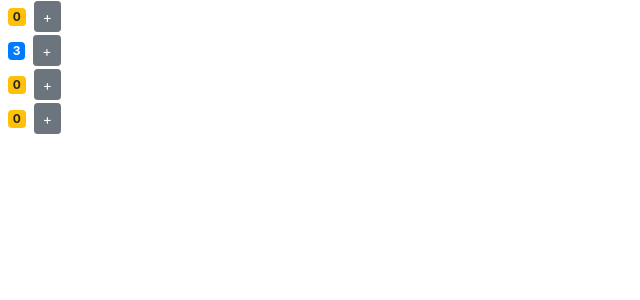
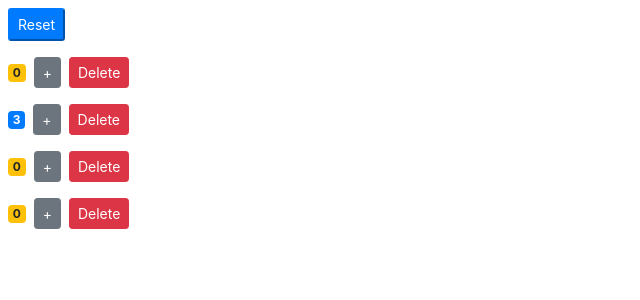
Before and after one commit to gabpoiss/React_With_Mosh, a React (Create React App) app in the folder counter-app/: page / in a window 1280 px wide. Shown: the top 300 px of the page, without its empty margins (0-640 px from the left). Built offline with nearby package versions, Linux system fonts and the light colour scheme.

Commit message:
Created a Delete button. A counters Class that inherites from the Counter Class. Counters is the parent and Counter is the child

```diff
--- /dev/null
+++ b/counter-app/src/components/Email_form.jsx
@@ -0,0 +1,18 @@
+import React, { Component } from "react";
+
+class Email extends Component {
+  state = {};
+  render() {
+    return (
+      <div className="form-group">
+        <label htmlFor="exampleInputEmail1">Email address</label>
+        {/* <input type="email" className="form-control" id="exampleInputEmail1" aria-describedby="emailHelp" placeholder="Enter email"> */}
+        <small id="emailHelp" className="form-text text-muted">
+          We'll never share your email with anyone else.
+        </small>
+      </div>
+    );
+  }
+}
+
+export default Email;
--- a/counter-app/src/components/counter.jsx
+++ b/counter-app/src/components/counter.jsx
@@ -2,7 +2,7 @@ import React, { Component } from "react";
 
 class Counter extends Component {
   state = {
-    count: this.props.value
+    value: this.props.counter.value
   };
 
   // constructor(props) {
@@ -21,25 +21,30 @@ class Counter extends Component {
         >
           +
         </button>
+        <button
+          onClick={() => this.props.onDelete(this.props.counter.id)}
+          className="btn btn-danger btn-sm m-2"
+        >
+          Delete
+        </button>
       </div>
     );
   }
 
   handleIncrement = product => {
     // this.setState changes the properties in the state and lets know React.
-    console.log(product);
-    this.setState({ count: this.state.count + 1 });
+    this.setState({ value: this.state.value + 1 });
   };
 
   getBadgeClasses() {
     let classes = "badge m-2 badge-";
-    classes += this.state.count === 0 ? "warning" : "primary";
+    classes += this.state.value === 0 ? "warning" : "primary";
     return classes;
   }
 
   formatCount() {
-    const { count } = this.state;
-    return count === 0 ? 0 : count;
+    const { value } = this.state;
+    return value === 0 ? 0 : value;
   }
 }
 
--- a/counter-app/src/components/counters.jsx
+++ b/counter-app/src/components/counters.jsx
@@ -10,11 +10,33 @@ class Counters extends Component {
       { id: 4, value: 0 }
     ]
   };
+
+  handleReset = () => {
+    const counters = this.state.counters.map(c => {
+      c.value = 0;
+      return c;
+    });
+    this.setState({ counters: counters });
+  };
+
+  handleDelete = counterID => {
+    console.log("Event handle Delete Called", counterID);
+    const counters = this.state.counters.filter(c => c.id !== counterID);
+    this.setState({ counters: counters });
+  };
   render() {
     return (
       <div>
+        <button onClick={this.handleReset} className="btn-primary btn-sm m-2">
+          Reset
+        </button>
+
         {this.state.counters.map(counter => (
-          <Counter key={counter.id} value={counter.value} selected={true} />
+          <Counter
+            key={counter.id}
+            onDelete={this.handleDelete}
+            counter={counter}
+          />
         ))}
       </div>
     );
--- a/counter-app/src/index.js
+++ b/counter-app/src/index.js
@@ -6,6 +6,7 @@ import * as serviceWorker from "./serviceWorker";
 import "bootstrap/dist/css/bootstrap.css";
 import Counter from "./components/counter";
 import Counters from "./components/counters";
+import Email from "./components/Email_form";
 
 ReactDOM.render(<Counters />, document.getElementById("root"));
 
```
